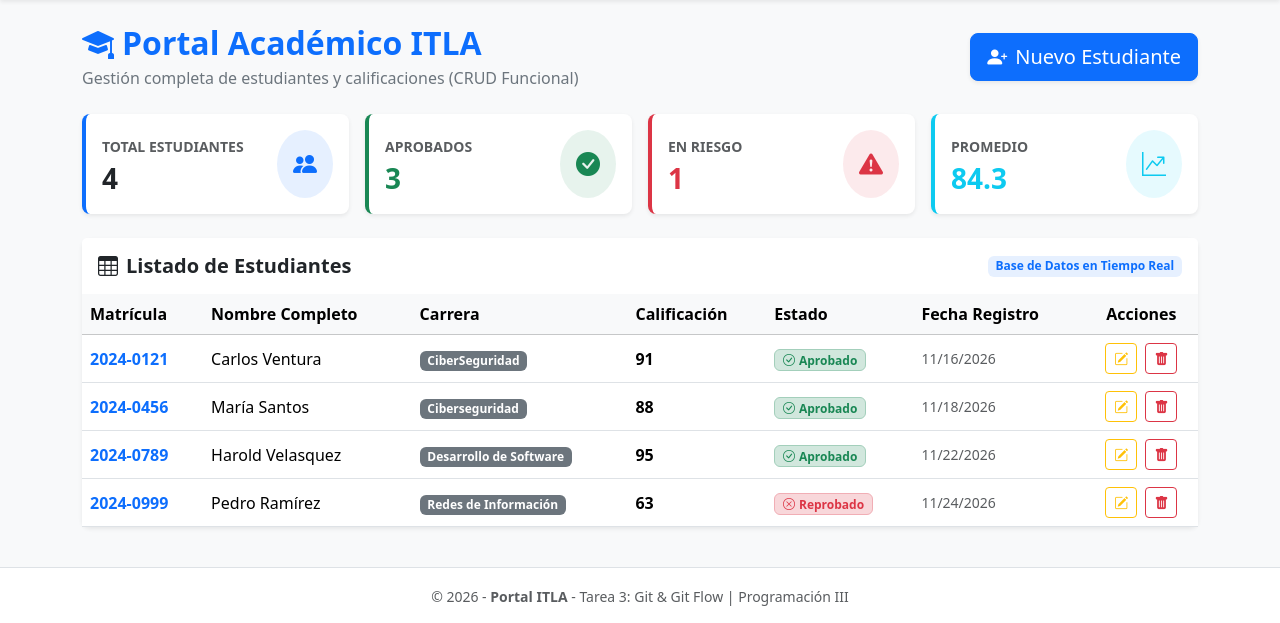
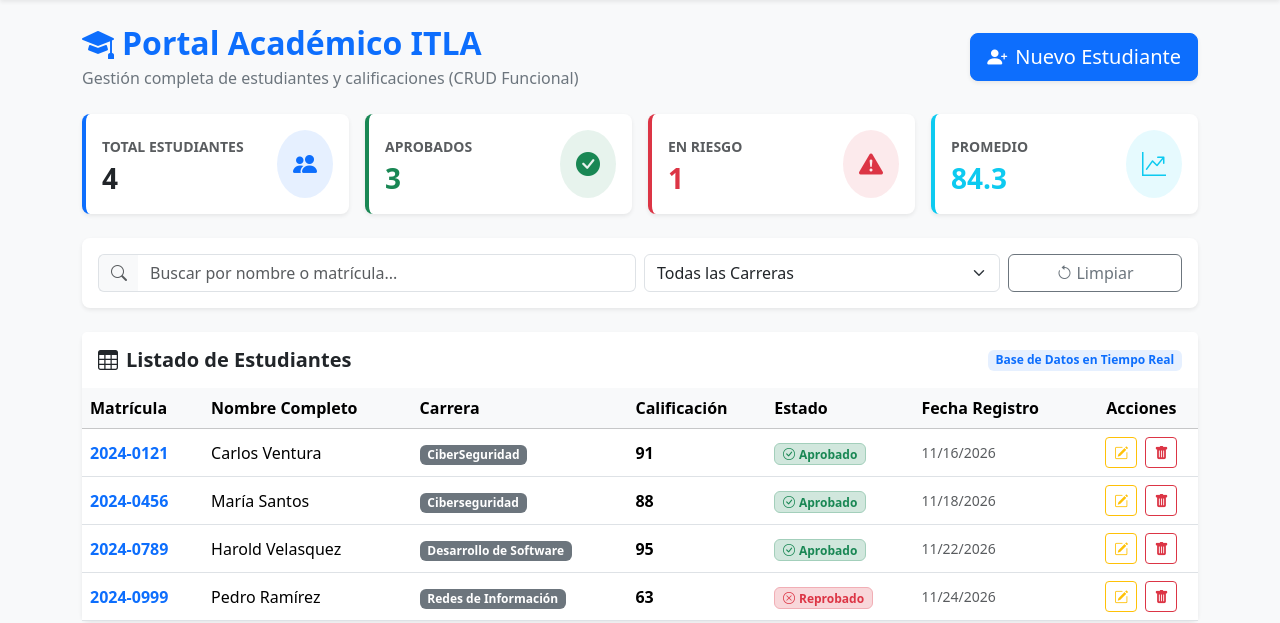
Before and after one commit to MrTorres30/Wilmer_Torres_Tarea_3, an ASP.NET Core app: page / in a window 1280 px wide. Shown: the part 56-679 px from the top of the page. Run offline with ASP.NET Core 8, Linux system fonts and the light colour scheme.

Commit message:
feat: barra de busqueda en tiempo real y filtro interactivo por carrera

```diff
--- a/Pages/Index.cshtml
+++ b/Pages/Index.cshtml
@@ -3,6 +3,7 @@
 @{
     ViewData["Title"] = "Gestión de Estudiantes";
 }
+
 <!-- Encabezado con Botón de Acción -->
 <div class="row align-items-center mb-4">
     <div class="col-md-8">
@@ -17,6 +18,7 @@
         </button>
     </div>
 </div>
+
 <!-- Tarjetas de Métricas Dinámicas -->
 <div class="row g-3 mb-4">
     <div class="col-sm-6 col-xl-3">
@@ -34,6 +36,7 @@
             </div>
         </div>
     </div>
+
     <div class="col-sm-6 col-xl-3">
         <div class="card border-0 shadow-sm rounded-3 bg-white border-start border-success border-4">
             <div class="card-body">
@@ -49,6 +52,7 @@
             </div>
         </div>
     </div>
+
     <div class="col-sm-6 col-xl-3">
         <div class="card border-0 shadow-sm rounded-3 bg-white border-start border-danger border-4">
             <div class="card-body">
@@ -64,6 +68,7 @@
             </div>
         </div>
     </div>
+
     <div class="col-sm-6 col-xl-3">
         <div class="card border-0 shadow-sm rounded-3 bg-white border-start border-info border-4">
             <div class="card-body">
@@ -80,6 +85,34 @@
         </div>
     </div>
 </div>
+
+<!-- Barra de Búsqueda y Filtros en tiempo real -->
+<div class="card border-0 shadow-sm rounded-3 p-3 mb-4 bg-white">
+    <div class="row g-2 align-items-center">
+        <div class="col-md-6">
+            <div class="input-group">
+                <span class="input-group-text bg-light border-end-0"><i class="bi bi-search text-muted"></i></span>
+                <input type="text" id="txtBuscar" class="form-control border-start-0" placeholder="Buscar por nombre o matrícula..." onkeyup="filtrarTabla()" />
+            </div>
+        </div>
+        <div class="col-md-4">
+            <select id="filtroCarrera" class="form-select" onchange="filtrarTabla()">
+                <option value="">Todas las Carreras</option>
+                <option value="Desarrollo de Software">Desarrollo de Software</option>
+                <option value="Ciberseguridad">Ciberseguridad</option>
+                <option value="Redes de Información">Redes de Información</option>
+                <option value="Inteligencia Artificial">Inteligencia Artificial</option>
+                <option value="Mecatrónica">Mecatrónica</option>
+            </select>
+        </div>
+        <div class="col-md-2 text-end">
+            <button class="btn btn-outline-secondary w-100" onclick="limpiarFiltros()">
+                <i class="bi bi-arrow-counterclockwise me-1"></i>Limpiar
+            </button>
+        </div>
+    </div>
+</div>
+
 <!-- Tabla de Registros CRUD -->
 <div class="card border-0 shadow-sm rounded-3">
     <div class="card-header bg-white py-3 border-0 d-flex justify-content-between align-items-center">
@@ -107,6 +140,7 @@
         </table>
     </div>
 </div>
+
 <!-- Modal para Crear / Editar Estudiante -->
 <div class="modal fade" id="modalEstudiante" tabindex="-1" aria-hidden="true">
     <div class="modal-dialog modal-dialog-centered">
@@ -147,27 +181,34 @@
         </div>
     </div>
 </div>
+
 @section Scripts {
 <script>
     let modalInstance = null;
+
     document.addEventListener("DOMContentLoaded", () => {
         modalInstance = new bootstrap.Modal(document.getElementById('modalEstudiante'));
         cargarEstudiantes();
     });
+
     async function cargarEstudiantes() {
         const res = await fetch('/api/estudiantes');
         const estudiantes = await res.json();
         const tbody = document.getElementById('tablaEstudiantes');
         tbody.innerHTML = '';
+
         let aprobados = 0;
         let reprobados = 0;
         let sumaNotas = 0;
+
         estudiantes.forEach(e => {
             if (e.calificacion >= 70) aprobados++; else reprobados++;
             sumaNotas += e.calificacion;
+
             const estadoBadge = e.calificacion >= 70
                 ? `<span class="badge bg-success-subtle text-success border border-success-subtle"><i class="bi bi-check-circle me-1"></i>Aprobado</span>`
                 : `<span class="badge bg-danger-subtle text-danger border border-danger-subtle"><i class="bi bi-x-circle me-1"></i>Reprobado</span>`;
+
             tbody.innerHTML += `
                 <tr>
                     <td class="fw-semibold text-primary">${e.matricula}</td>
@@ -177,23 +218,27 @@
                     <td>${estadoBadge}</td>
                     <td class="text-muted small">${new Date(e.fechaRegistro).toLocaleDateString()}</td>
                     <td class="text-center">
-                        <button class="btn btn-sm btn-outline-warning me-1" onclick="abrirModalEditar(${e.id})">
+                        <button class="btn btn-sm btn-outline-warning me-1" onclick="abrirModalEditar(${e.id})" title="Editar">
                             <i class="bi bi-pencil-square"></i>
                         </button>
-                        <button class="btn btn-sm btn-outline-danger" onclick="eliminarEstudiante(${e.id})">
+                        <button class="btn btn-sm btn-outline-danger" onclick="eliminarEstudiante(${e.id})" title="Eliminar">
                             <i class="bi bi-trash-fill"></i>
                         </button>
                     </td>
                 </tr>
             `;
         });
+
         document.getElementById('cardTotal').innerText = estudiantes.length;
         document.getElementById('cardAprobados').innerText = aprobados;
         document.getElementById('cardReprobados').innerText = reprobados;
         document.getElementById('cardPromedio').innerText = estudiantes.length > 0
             ? (sumaNotas / estudiantes.length).toFixed(1)
             : '0.0';
+
+        filtrarTabla();
     }
+
     function abrirModalCrear() {
         document.getElementById('modalTitulo').innerText = 'Registrar Nuevo Estudiante';
         document.getElementById('estudianteId').value = '0';
@@ -207,6 +252,7 @@
         const res = await fetch(`/api/estudiantes/${id}`);
         if (!res.ok) return;
         const e = await res.json();
+
         document.getElementById('modalTitulo').innerText = 'Editar Datos de Estudiante';
         document.getElementById('estudianteId').value = e.id;
         document.getElementById('txtMatricula').value = e.matricula;
@@ -215,29 +261,34 @@
         document.getElementById('txtCalificacion').value = e.calificacion;
         modalInstance.show();
     }
-     async function guardarEstudiante() {
+
+    async function guardarEstudiante() {
         const id = parseInt(document.getElementById('estudianteId').value);
         const matricula = document.getElementById('txtMatricula').value.trim();
         const nombre = document.getElementById('txtNombre').value.trim();
         const carrera = document.getElementById('slcCarrera').value;
         const calificacionStr = document.getElementById('txtCalificacion').value.trim();
+
         // VALIDACIÓN 1: Campos obligatorios
         if (!matricula || !nombre || calificacionStr === '') {
-            alert(' Error: Todos los campos son obligatorios.');
+            alert('⚠️ Error: Todos los campos son obligatorios.');
             return;
         }
-        // VALIDACIÓN 2: Formato de Matrícula (ej: 2024-1234 o letras y números)
+
+        // VALIDACIÓN 2: Formato de Matrícula (AAAA-NNNN)
         const regexMatricula = /^[0-9]{4}-[0-9]{4}$/;
         if (!regexMatricula.test(matricula)) {
-            alert(' Error de formato: La matrícula debe tener el formato AAAA-NNNN (Ejemplo: 2024-1234).');
+            alert('⚠️ Error de formato: La matrícula debe tener el formato AAAA-NNNN (Ejemplo: 2024-1234).');
             return;
         }
+
         // VALIDACIÓN 3: Rango de Calificación (0 a 100)
         const calificacion = parseFloat(calificacionStr);
         if (isNaN(calificacion) || calificacion < 0 || calificacion > 100) {
-            alert(' Error de rango: La calificación debe ser un número entre 0 y 100.');
+            alert('⚠️ Error de rango: La calificación debe ser un número entre 0 y 100.');
             return;
         }
+
         const estudiante = {
             id: id,
             matricula: matricula,
@@ -245,6 +296,7 @@
             carrera: carrera,
             calificacion: calificacion
         };
+
         if (id === 0) {
             await fetch('/api/estudiantes', {
                 method: 'POST',
@@ -258,9 +310,45 @@
                 body: JSON.stringify(estudiante)
             });
         }
+
         modalInstance.hide();
         await cargarEstudiantes();
-        alert('Estudiante guardado exitosamente.');
+        alert('✅ Estudiante guardado exitosamente.');
+    }
+
+    async function eliminarEstudiante(id) {
+        if (!confirm('¿Estás seguro de que deseas eliminar este estudiante?')) return;
+        await fetch(`/api/estudiantes/${id}`, { method: 'DELETE' });
+        await cargarEstudiantes();
+    }
+
+    function filtrarTabla() {
+        const texto = (document.getElementById('txtBuscar')?.value || '').toLowerCase();
+        const carrera = (document.getElementById('filtroCarrera')?.value || '').toLowerCase();
+        const filas = document.querySelectorAll('#tablaEstudiantes tr');
+
+        filas.forEach(fila => {
+            const matricula = fila.children[0]?.innerText.toLowerCase() || '';
+            const nombre = fila.children[1]?.innerText.toLowerCase() || '';
+            const carreraFila = fila.children[2]?.innerText.toLowerCase() || '';
+
+            const coincideTexto = matricula.includes(texto) || nombre.includes(texto);
+            const coincideCarrera = carrera === '' || carreraFila.includes(carrera);
+
+            if (coincideTexto && coincideCarrera) {
+                fila.style.display = '';
+            } else {
+                fila.style.display = 'none';
+            }
+        });
+    }
+
+    function limpiarFiltros() {
+        const txtBuscar = document.getElementById('txtBuscar');
+        const filtroCarrera = document.getElementById('filtroCarrera');
+        if (txtBuscar) txtBuscar.value = '';
+        if (filtroCarrera) filtroCarrera.value = '';
+        filtrarTabla();
     }
 </script>
 }
```
